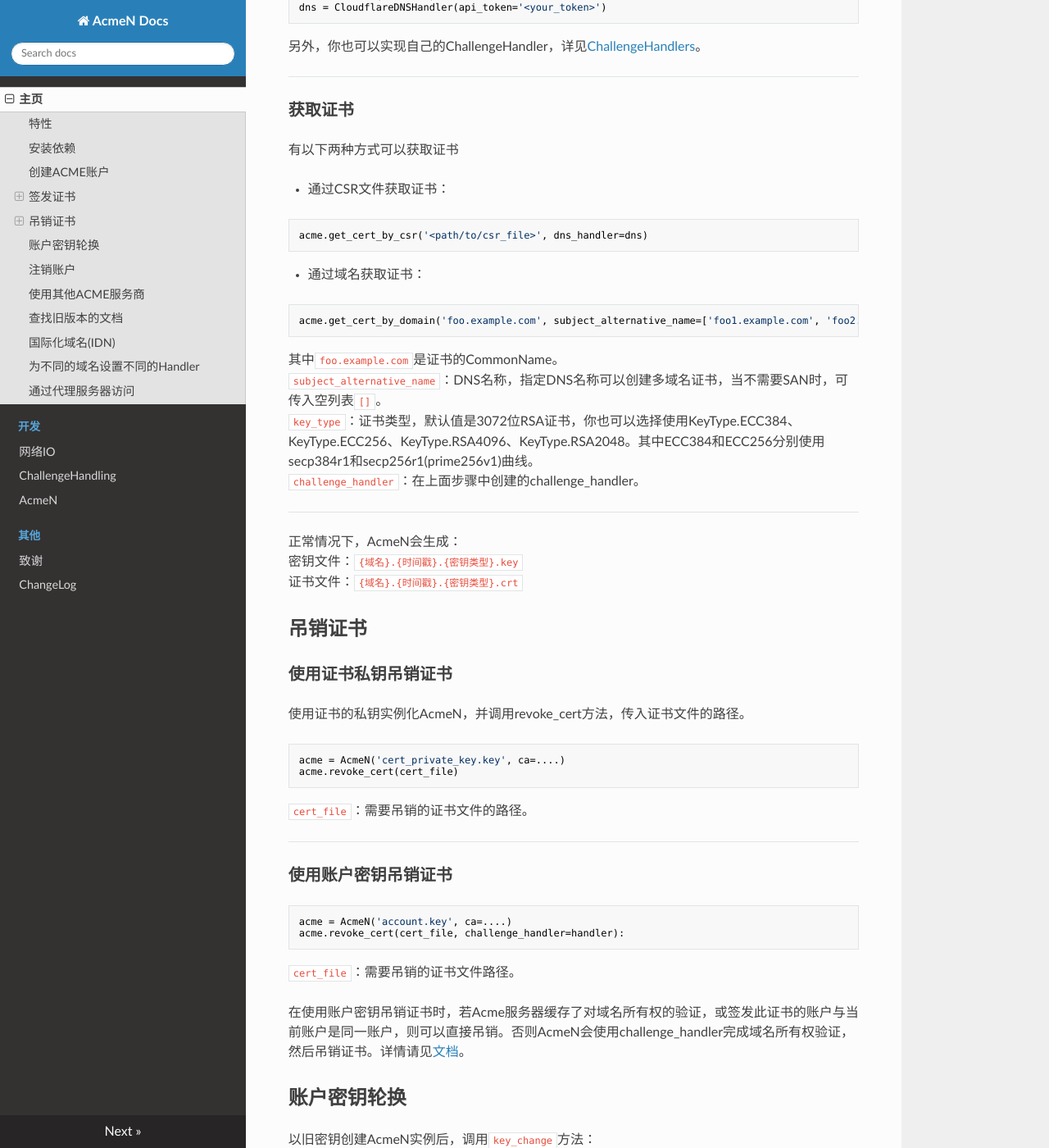
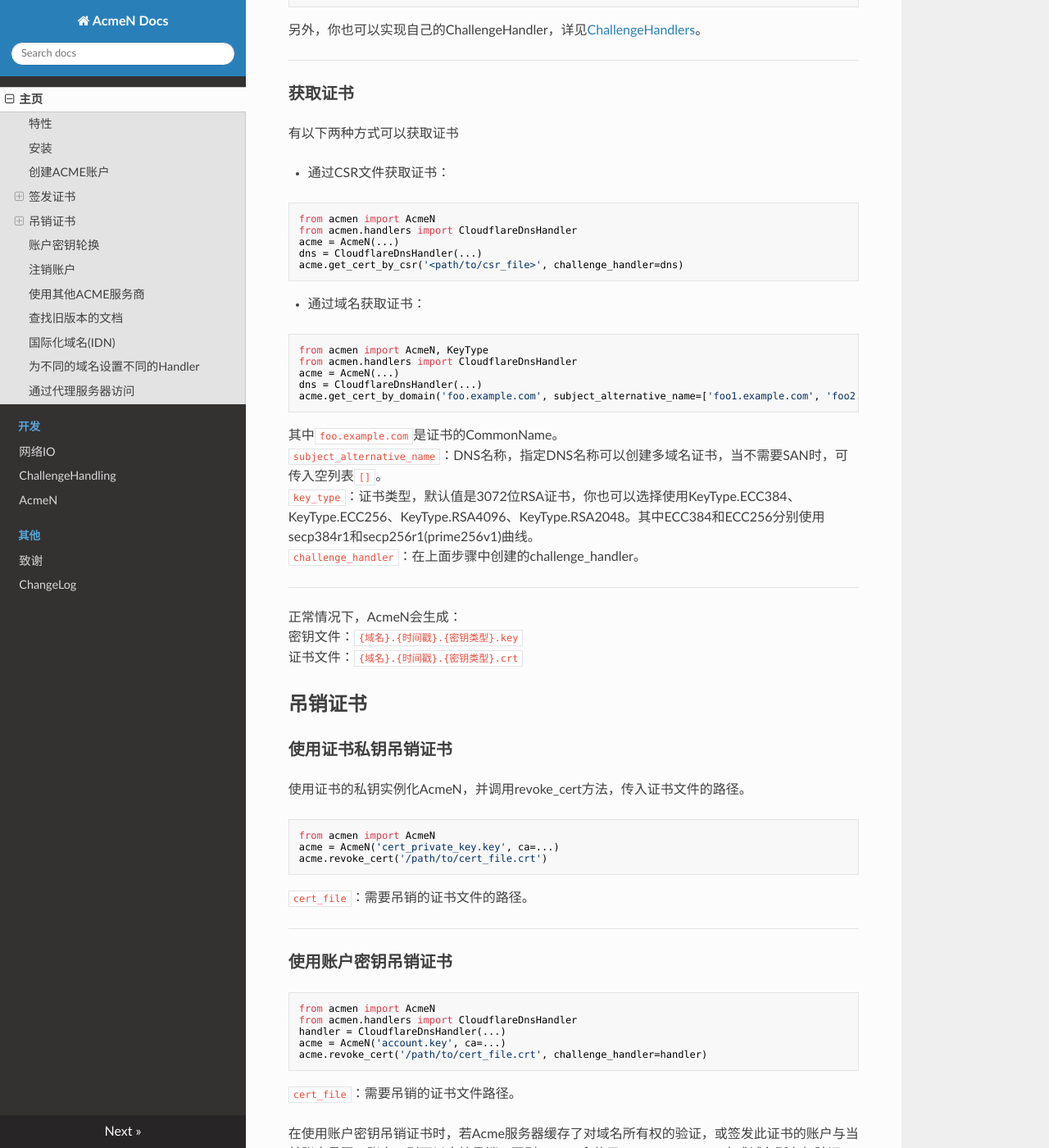
Before and after one commit to CBPJ/AcmeN, an MkDocs documentation site: the page built from docs/raw/index.md, in a window 1280 px wide and 1400 px high, scrolled down 2639 px. Shown: the whole window at 82% size. Built offline with MkDocs 1.6.1, drawn with Linux system fonts in a browser that asks for light colours; nearby versions of some CDN libraries; some of the changed text lies outside the part shown.

````diff
--- a/acmen/__version__.py
+++ b/acmen/__version__.py
@@ -1 +1 @@
-__version__ = '0.4.2'
+__version__ = '0.5.0'
--- a/docs/raw/index.md
+++ b/docs/raw/index.md
@@ -15,48 +15,44 @@ AcmeN实现了RFC8555中描述的以下特性：
 
 **注意：** 我们尚未对AcmeN进行完整的测试，如需在生产环境中使用，你需要自行测试其可靠性。另外，AcmeN仍在开发阶段，`v0.*.*`版本无法保证API向后兼容性。
 
-## 安装依赖
+## 安装
 
-使用git克隆代码：
+自0.5.0起，AcmeN已发布到PyPI，你可以使用pip安装AcmeN：
 
 ```bash
-git clone https://github.com/CBPJ/AcmeN
-cd AcmeN
-pip install -r requirements.txt
+pip install acmen
 ```
-
-或者手动下载解压后使用pip安装依赖
-
-然后打开`main.py`按照需要修改其中的代码并执行。
 
 ## 创建ACME账户
 
 ```python
-acme = AcmeN('account.key', account_key_password='<your_password>')
+from acmen import AcmeN
+acme = AcmeN('account.key', key_passphrase='<your_password>')
 acme.register_account(contact=['mailto:xxx@yyy.zzz'])
 ```
 
 这将在Let's Encrypt的ACME服务器上创建一个账户，并使用邮箱xxx@yyy.zzz作为联系方式。在进行接下来的大部分操作前，都需要一个ACME账户。当此密钥已经注册过账户时，此方法会更新contact信息，不会因账户已存在而发生异常。
 
-
 ## 签发证书
 
-AcmeN使用RFC8555规定的`dns-01`验证方式验证域名控制权，并通过调用DNS服务商的API更新或删除DNS记录。目前，AcmeN集成了Cloudflare的API客户端。以Cloudflare为例，[`main.py`](https://github.com/CBPJ/AcmeN/blob/master/main.py) 中给出了签发证书的过程:
+AcmeN使用RFC8555中的`dns-01`、`http-01`或`tls-alpn-01`验证方式验证域名控制权。可以通过调用DNS服务商的API更新或删除DNS记录、自动或手动创建http-01认证文件、创建tls-alpn-01所需的tls服务器。<br />
+目前，AcmeN集成了`Cloudflare`、`Godaddy`、`Aliyun`、`DnsPod`的API客户端。<br />
+以Cloudflare为例，[`main.py`](https://github.com/CBPJ/AcmeN/blob/master/main.py) 中给出了签发证书的过程:
 
 ```python
 import logging
-from AcmeN import AcmeN
-from ChallengeHandlers import CloudflareDnsHandler
+from acmen import AcmeN
+from acmen.handlers import CloudflareDnsHandler
 
 logging.basicConfig(level=logging.INFO)
 
 handler = CloudflareDnsHandler(api_token='*****')
 acme = AcmeN('account.key')
 acme.register_account(contact=['mailto:xxx@yyy.zzz'])
-acme.get_cert_by_domain('example.com', ['alt1.example.com', 'alt2.examplr.com'], handler)
+acme.get_cert_by_domain('example.com', ['alt1.example.com', 'alt2.example.com'], handler)
 ```
 
-这将使用`account.key`在默认CA(Let's Encrypt)注册一个ACME账户，使用`xxx@yyy.zzz`作为联系方式，并为example.com获取证书，且包含alt1.example.com和alt2.example.com两个可选名称(subjectAlternativeName)，并通过调用Cloudflare的DNS API来完成认证。<br>
+这将使用`account.key`在默认CA(Let's Encrypt)注册一个ACME账户，使用`xxx@yyy.zzz`作为联系方式，并为example.com获取证书，且包含alt1.example.com和alt2.example.com两个可选名称(subjectAlternativeName)，并通过调用Cloudflare的DNS API来完成认证。<br />
 默认情况下，这将使用[Cryptography](https://cryptography.io)库生成3072位RSA私钥，如果希望使用OpenSSL命令行生成私钥或者希望生成其他类型和长度的私钥，请参阅[文档](developer/acmen.md#get_cert_by_domain)。
 
 -----
@@ -68,7 +64,8 @@ acme.get_cert_by_domain('example.com', ['alt1.example.com', 'alt2.examplr.com'],
 如果账户私钥使用密码保护，可以在创建AcmeN实例时传入密码。
 
 ```python
-acme = AcmeN('account.key', account_key_password='<your_password>')
+from acmen import AcmeN
+acme = AcmeN('account.key', key_passphrase='<your_password>')
 ```
 
 如果你没有账户私钥，可以使用OpenSSL生成：
@@ -82,11 +79,12 @@ openssl genrsa -out account.key 4096
 ### 注册ACME账户及更改账户联系方式
 
 ```python
+from acmen import AcmeN
 acme = AcmeN('account.key')
 acme.register_account(contact=['mailto:xxx@yyy.zzz'])
 ```
 
-此方法将注册新账户并将联系方式设置为xxx@yyy.zzz。若账户已存在，将更新联系方式为xxx@yyy.zzz。<br>
+此方法将注册新账户并将联系方式设置为xxx@yyy.zzz。若账户已存在，将更新联系方式为xxx@yyy.zzz。<br />
 此方法在账户已存在时不会发生异常。
 
 -----
@@ -96,6 +94,7 @@ acme.register_account(contact=['mailto:xxx@yyy.zzz'])
 AcmeN目前内置了来自3个CA机构的5个服务器。三个CA机构是：[Let's Encrypt](https://letsencrypt.org)、[BuyPass](https://www.buypass.com)、[ZeroSSL](https://zerossl.com/)。
 
 ```python
+from acmen import AcmeN, SupportedCA
 acme = AcmeN('account.key', ca=SupportedCA.LETSENCRYPT)
 ```
 
@@ -108,9 +107,9 @@ ca的默认值是`SupportedCA.LETSENCRYPT`，其他有效值是：`SupportedCA.L
 目前AcmeN内置了Cloudflare、Godaddy、Aliyun、Dnspod的DNS API，更多的ChallengeHandler将在未来添加。
 
 ```python
-from ChallengeHandler import *
+from acmen.handlers import CloudflareDnsHandler
 # Cloudflare (APIToken):
-dns = CloudflareDNSHandler(api_token='<your_token>')
+dns = CloudflareDnsHandler(api_token='<your_token>')
 ```
 
 另外，你也可以实现自己的ChallengeHandler，详见[ChallengeHandlers](./developer/challenge_handlers/index.md)。
@@ -124,12 +123,20 @@ dns = CloudflareDNSHandler(api_token='<your_token>')
 - 通过CSR文件获取证书：
 
 ```python
-acme.get_cert_by_csr('<path/to/csr_file>', dns_handler=dns)
+from acmen import AcmeN
+from acmen.handlers import CloudflareDnsHandler
+acme = AcmeN(...)
+dns = CloudflareDnsHandler(...)
+acme.get_cert_by_csr('<path/to/csr_file>', challenge_handler=dns)
 ```
 
 - 通过域名获取证书：
 
 ```python
+from acmen import AcmeN, KeyType
+from acmen.handlers import CloudflareDnsHandler
+acme = AcmeN(...)
+dns = CloudflareDnsHandler(...)
 acme.get_cert_by_domain('foo.example.com', subject_alternative_name=['foo1.example.com', 'foo2.example.com'], key_type=KeyType.RSA3072, challenge_handler=dns)
 ```
 
@@ -151,8 +158,9 @@ acme.get_cert_by_domain('foo.example.com', subject_alternative_name=['foo1.examp
 使用证书的私钥实例化AcmeN，并调用revoke_cert方法，传入证书文件的路径。
 
 ```python
-acme = AcmeN('cert_private_key.key', ca=....)
-acme.revoke_cert(cert_file)
+from acmen import AcmeN
+acme = AcmeN('cert_private_key.key', ca=...)
+acme.revoke_cert('/path/to/cert_file.crt')
 ```
 
 `cert_file`：需要吊销的证书文件的路径。<br />
@@ -162,8 +170,11 @@ acme.revoke_cert(cert_file)
 ### 使用账户密钥吊销证书
 
 ```python
-acme = AcmeN('account.key', ca=....)
-acme.revoke_cert(cert_file, challenge_handler=handler):
+from acmen import AcmeN
+from acmen.handlers import CloudflareDnsHandler
+handler = CloudflareDnsHandler(...)
+acme = AcmeN('account.key', ca=...)
+acme.revoke_cert('/path/to/cert_file.crt', challenge_handler=handler)
 ```
 
 `cert_file`：需要吊销的证书文件路径。<br />
@@ -175,8 +186,9 @@ acme.revoke_cert(cert_file, challenge_handler=handler):
 以旧密钥创建AcmeN实例后，调用`key_change`方法：
 
 ```python
+from acmen import AcmeN
 acme = AcmeN('old_key.key')
-acme.key_change(new_key_file, password='')
+acme.key_change('/path/to/new_key_file.key', password='')
 ```
 
 `new_key_file`：新密钥文件<br />
@@ -185,16 +197,19 @@ acme.key_change(new_key_file, password='')
 ## 注销账户
 
 ```python
+from acmen import AcmeN
+acme = AcmeN(...)
 acme.deactivate_account()
 ```
 
-**注意：** 根据[RFC8555 Account Deactivation](https://tools.ietf.org/html/rfc8555#section-7.3.6)的规定，Acme**不提供**重新启用账户的方法。
+**注意：** 根据[RFC8555 Account Deactivation](https://tools.ietf.org/html/rfc8555#section-7.3.6)的规定，ACME **不提供** 重新启用账户的方法。
 
 ## 使用其他ACME服务商
 
-默认情况下，AcmeN使用[Let's Encrypt](https://letsencrypt.org/) 提供的证书签发服务。但同时，AcmeN也内置了[buypass](https://www.buypass.com/ssl/products/acme) 的服务器地址。如需使用其他服务商，可在实例化AcmeN时传入ACME服务器的Directory目录：
+默认情况下，AcmeN使用[Let's Encrypt](https://letsencrypt.org/) 提供的证书签发服务。但同时，AcmeN也内置了[buypass](https://www.buypass.com/ssl/products/acme)和[zerossl](https://zerossl.com/features/acme/) 的服务器地址。如需使用其他服务商，可在实例化AcmeN时传入ACME服务器的Directory目录：
 
 ```python
+from acmen import AcmeN
 acme = AcmeN('account.key', ca='https://acme.zerossl.com/v2/DV90')
 ```
 
@@ -206,7 +221,7 @@ acme = AcmeN('account.key', ca='https://acme.zerossl.com/v2/DV90')
 
 *目前AcmeN提供实验性国际化域名支持
 
-非英语域名会使用punycode转义后传递给ACME服务器，默认输出文件名仍然是原文。当使用CSR申请证书时，若CSR中包含经punycode编码的CommonName，确定默认输出文件名时会将CN中punycode编码的域名转义回非英语域名。<br>
+非英语域名会使用punycode转义后传递给ACME服务器，默认输出文件名仍然是原文。当使用CSR申请证书时，若CSR中包含经punycode编码的CommonName，确定默认输出文件名时会将CN中punycode编码的域名转义回非英语域名。<br />
 我并未测试IDN与DNS服务商API的兼容性，而且并不是所有ACME服务商都同意签发IDN证书。
 
 ## 为不同的域名设置不同的Handler
@@ -214,8 +229,8 @@ acme = AcmeN('account.key', ca='https://acme.zerossl.com/v2/DV90')
 若`example.com`通过Cloudflare进行DNS解析、`example.org`通过Dnspod进行DNS解析，但需要一个同时包含二者的证书，可使用HandlerSet。
 
 ```python
-from AcmeN import AcmeN
-from ChallengeHandlers import *
+from acmen import AcmeN
+from acmen.handlers import *
 s = HandlerSet()
 s['example.com'] = CloudflareDnsHandler(...)
 s['example.org'] = DnspodDnsHandler(...)
@@ -229,5 +244,6 @@ a.get_cert_by_domain('example.com', subject_alternative_name=['example.org', 'ww
 为AcmeN提供网络操作的requests库会遵循`http_proxy`和`https_proxy`环境变量的设置。也可以手动设置代理服务器，如：
 
 ```python
+from acmen import AcmeN
 acme = AcmeN('account.key', proxy='http://localhost:8080')
 ```
--- a/main.py
+++ b/main.py
@@ -1,5 +1,5 @@
 import logging
-from acmen import *
+from acmen import AcmeN
 from acmen.handlers import CloudflareDnsHandler
 
 logging.basicConfig(level=logging.INFO)
````
Also changed, not shown: docs/raw/changelog.md (+4 -0 lines), docs/raw/developer/acmen.md (+4 -3 lines), docs/raw/developer/challenge_handlers/index.md (+1 -1 lines), pyproject.toml (+5 -4 lines), README.md.
